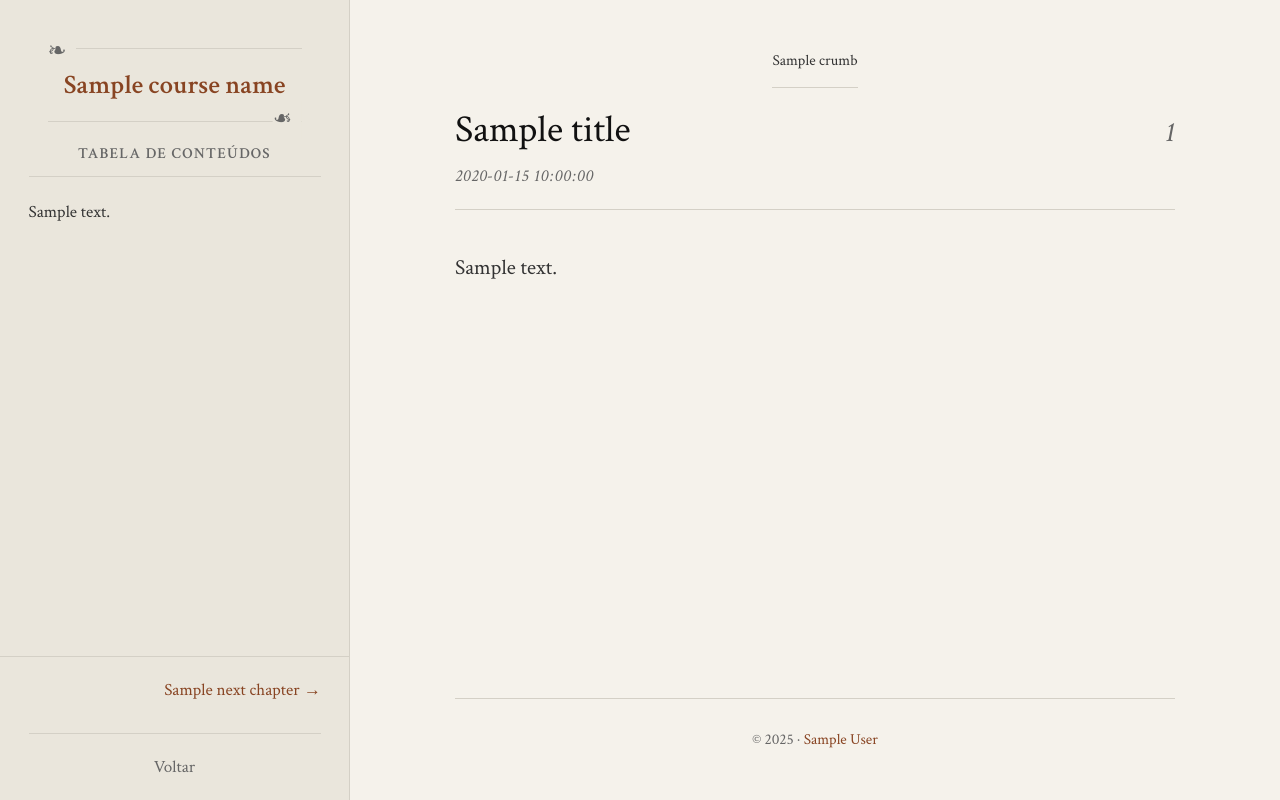
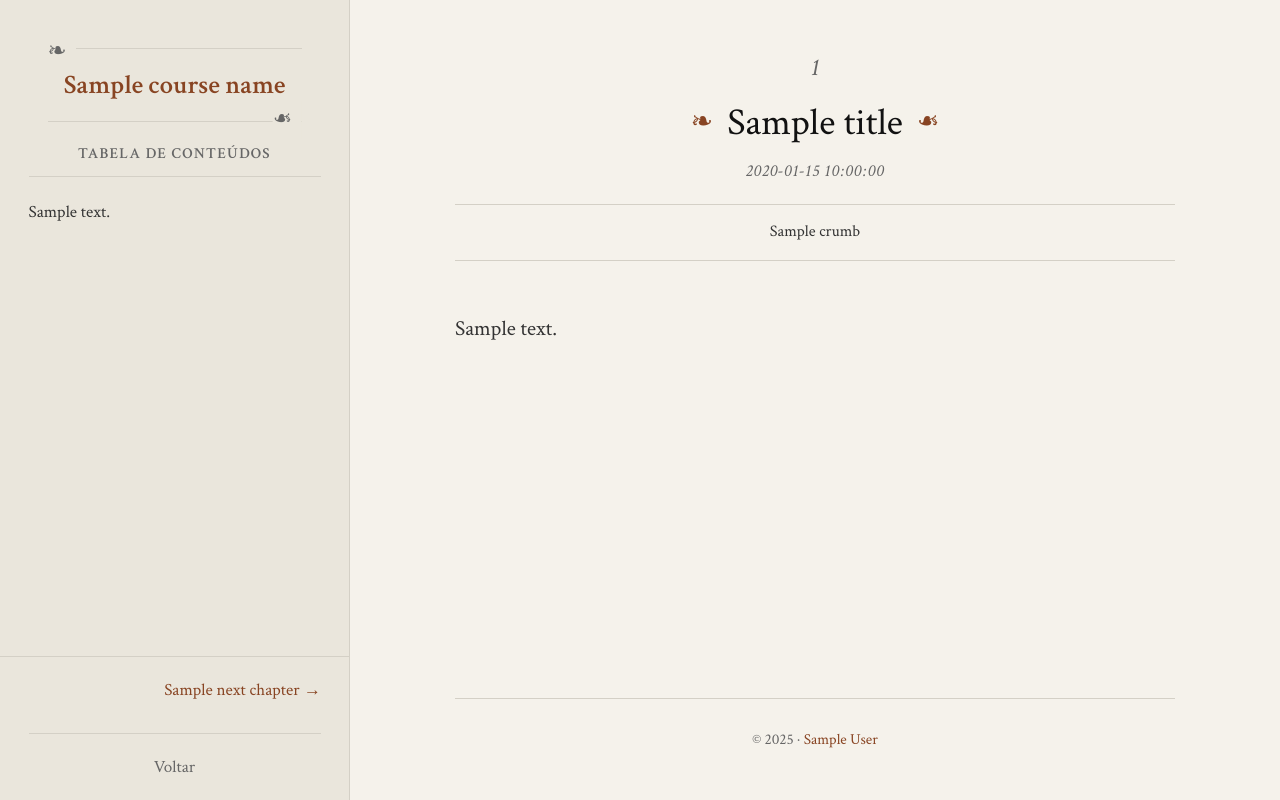
Before and after one commit to gsoaresbaptista/course-forge, a Python web app: template src/course_forge/templates/base.html in a window 1280 px wide. Run offline with Jinja, Linux system fonts and the light colour scheme; the template is opened without the code that fills it: most values are stand-ins (such as "Sample title", 1, 10 or a date in 2020).

Commit message:
feat: Add configurable modules title, enhance article header with chapter number and ornaments, and reposition breadcrumbs.

```diff
--- a/src/course_forge/infrastructure/templates/jinja_html_template_renderer.py
+++ b/src/course_forge/infrastructure/templates/jinja_html_template_renderer.py
@@ -276,6 +276,7 @@ class JinjaHTMLTemplateRenderer(HTMLTemplateRenderer):
                 "course_name": course_name,
                 "parts": parts,
                 "modules": modules,
+                "modules_title": config.get("modules_title"),
                 "site_name": self.config.get("site_name", "Course Forge"),
                 "author": self.config.get("author", "Course Forge"),
                 "year": config.get("year"),
--- a/src/course_forge/templates/base.html
+++ b/src/course_forge/templates/base.html
@@ -62,26 +62,28 @@
         <div class="mobile-menu-overlay"></div>
 
         <main class="main-content">
-            {% if breadcrumbs %}
-            <nav class="breadcrumb" aria-label="Breadcrumb">
-                {% for crumb in breadcrumbs %}
-                {% if not loop.last %}
-                <a href="{{ crumb.url }}" class="breadcrumb-link">{{ crumb.name }}</a>
-                <span class="breadcrumb-separator">›</span>
-                {% else %}
-                <span class="breadcrumb-current">{{ crumb.name }}</span>
-                {% endif %}
-                {% endfor %}
-            </nav>
-            {% endif %}
             <article class="article">
                 <header class="article-header">
+                    <span class="chapter-number">{{ chapter_num }}</span>
                     <h1 class="article-title">
+                        <span class="title-ornament left">❧</span>
                         <span class="title-text">{{ title }}</span>
-                        <span class="title-number">{{ chapter_num }}</span>
+                        <span class="title-ornament right">❧</span>
                     </h1>
                     {% if date %}
                     <p class="article-date">{{ date }}</p>
+                    {% endif %}
+                    {% if breadcrumbs %}
+                    <nav class="breadcrumb" aria-label="Breadcrumb">
+                        {% for crumb in breadcrumbs %}
+                        {% if not loop.last %}
+                        <a href="{{ crumb.url }}" class="breadcrumb-link">{{ crumb.name }}</a>
+                        <span class="breadcrumb-separator">›</span>
+                        {% else %}
+                        <span class="breadcrumb-current">{{ crumb.name }}</span>
+                        {% endif %}
+                        {% endfor %}
+                    </nav>
                     {% endif %}
                 </header>
                 <div class="article-body">
--- a/src/course_forge/templates/contents.html
+++ b/src/course_forge/templates/contents.html
@@ -30,7 +30,7 @@
         <main class="contents-main">
             {% if modules %}
             <section class="contents-section">
-                <h2 class="section-title">Módulos / Sub-cursos</h2>
+                <h2 class="section-title">{{ modules_title or 'Módulos' }}</h2>
                 <ul class="contents-list">
                     {% for module in modules %}
                     <li class="contents-item">
--- a/src/course_forge/templates/css/base.css
+++ b/src/course_forge/templates/css/base.css
@@ -258,11 +258,13 @@ body {
 
 /* Breadcrumb Navigation */
 .breadcrumb {
-    font-size: 0.8rem;
+    font-size: 0.85rem;
     color: var(--text-muted);
-    margin-bottom: 1rem;
-    padding-bottom: 0.75rem;
+    text-align: center;
+    padding: 0.75rem 0;
+    border-top: 1px solid var(--border);
     border-bottom: 1px solid var(--border);
+    margin-top: 1rem;
 }
 
 .breadcrumb-link {
@@ -286,30 +288,51 @@ body {
 }
 
 .article-header {
-    margin-bottom: 2rem;
-    padding-bottom: 1rem;
-    border-bottom: 1px solid var(--border);
+    text-align: center;
+    margin-bottom: 2.5rem;
+    padding-bottom: 0;
+    border-bottom: none;
+}
+
+.chapter-number {
+    display: block;
+    font-size: 1.3rem;
+    font-style: italic;
+    color: var(--text-muted);
+    margin-bottom: 0.5rem;
 }
 
 .article-title {
     display: flex;
-    justify-content: space-between;
-    align-items: baseline;
+    justify-content: center;
+    align-items: center;
+    gap: 0.75rem;
     font-size: 2rem;
     font-weight: 400;
     color: var(--heading);
-    line-height: 1.2;
+    line-height: 1.3;
+    margin-bottom: 0.5rem;
+}
+
+.title-ornament {
+    font-size: 1.4rem;
+    color: var(--course-accent);
+    display: inline-block;
+}
+
+.title-ornament.right {
+    transform: scaleX(-1);
 }
 
 .title-text {
-    flex: 1;
+    flex: none;
 }
 
-.title-number {
-    font-size: 1.5rem;
+.article-date {
+    font-size: 0.95rem;
     color: var(--text-muted);
-    margin-left: 1rem;
     font-style: italic;
+    margin: 0;
 }
 
 /* ===================================
```
